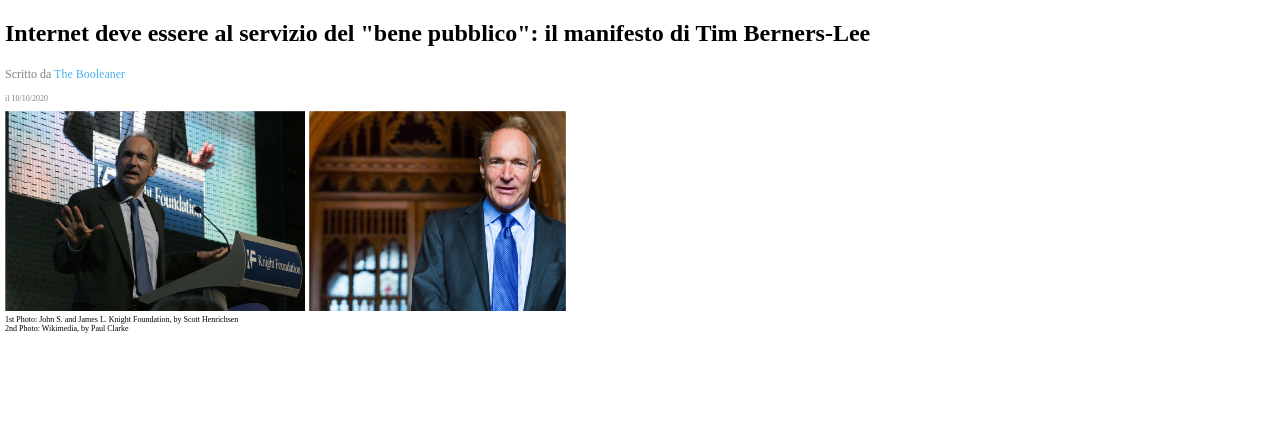
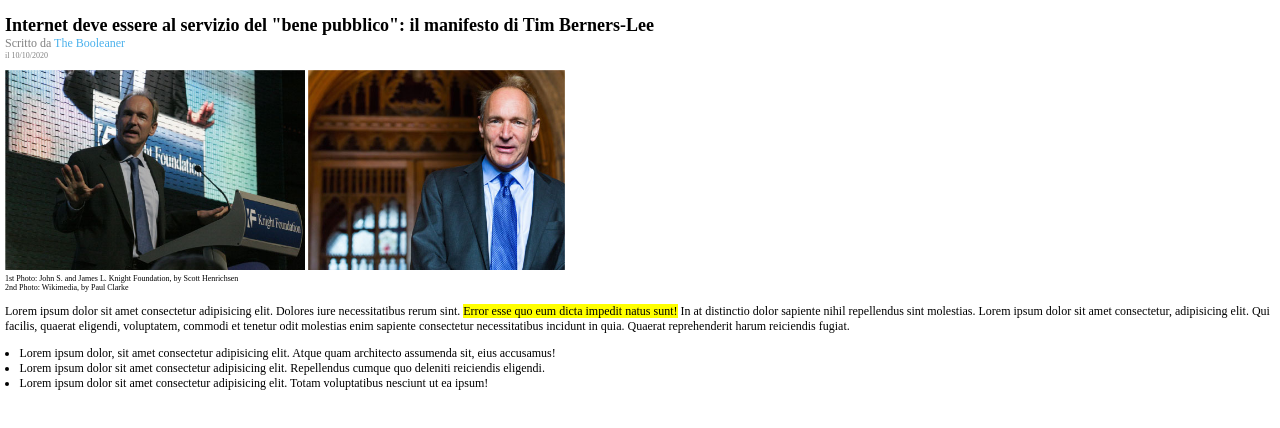
Before and after one commit to mlietti1/html-css-booleaner, a plain HTML site: page index.html in a window 1280 px wide. Shown: the part 104-532 px from the top of the page. Drawn offline with Linux system fonts and the light colour scheme.

Commit message:
added p and ul in main

```diff
--- a/css/style.css
+++ b/css/style.css
@@ -1,5 +1,6 @@
 body {
     margin: 0px;
+    font-size: 12px;
 }
 
 header {
@@ -17,14 +18,21 @@ header {
 #logo {
     width: 20%;
 }
-
+h1 {
+    margin-bottom: 0px;
+    padding-bottom: 0px;
+}
 .titolo p {
     color: grey;
     font-size: 12px;
+    margin-bottom: 0;
+    margin-top: 0px;
 }
 
-p, #data {
+#data {
     font-size: 8px;
+    margin-top: 0px;
+    margin-bottom: 10px;
 }
 
 #testo-colorato {
@@ -34,3 +42,11 @@ p, #data {
 figcaption {
     font-size: 8px;
 }
+
+#testo-evidenziato {
+    background-color: yellow;
+}
+
+ul {
+    padding-left: 1.2em;
+}
--- a/index.html
+++ b/index.html
@@ -31,6 +31,25 @@
             <figcaption>1st Photo: John S. and James L. Knight Foundation, by Scott Henrichsen</figcaption>
             <figcaption>2nd Photo: Wikimedia, by Paul Clarke</figcaption>
     </div>
+    <!--/sezione foto-->
+
+    <!--sezione testo-->
+    <div>
+        <p>Lorem ipsum dolor sit amet consectetur adipisicing elit. Dolores iure necessitatibus rerum sint. <span id="testo-evidenziato">Error esse quo eum dicta impedit natus sunt!</span> In at distinctio dolor sapiente nihil repellendus sint molestias. Lorem ipsum dolor sit amet consectetur, adipisicing elit. Qui facilis, quaerat eligendi, voluptatem, commodi et tenetur odit molestias enim sapiente consectetur necessitatibus incidunt in quia. Quaerat reprehenderit harum reiciendis fugiat.</p>
+    </div>
+    <!--/sezione testo-->
+
+    <!--elenco puntato-->
+    <div>
+        <ul>
+            <li>Lorem ipsum dolor, sit amet consectetur adipisicing elit. Atque quam architecto assumenda sit, eius accusamus!</li>
+            <li>Lorem ipsum dolor sit amet consectetur adipisicing elit. Repellendus cumque quo deleniti reiciendis eligendi.</li>
+            <li>Lorem ipsum dolor sit amet consectetur adipisicing elit. Totam voluptatibus nesciunt ut ea ipsum!</li>
+        </ul>
+    </div>
+
+    <!--/elenco puntato-->
+
     </main>
 
     <footer>
```
